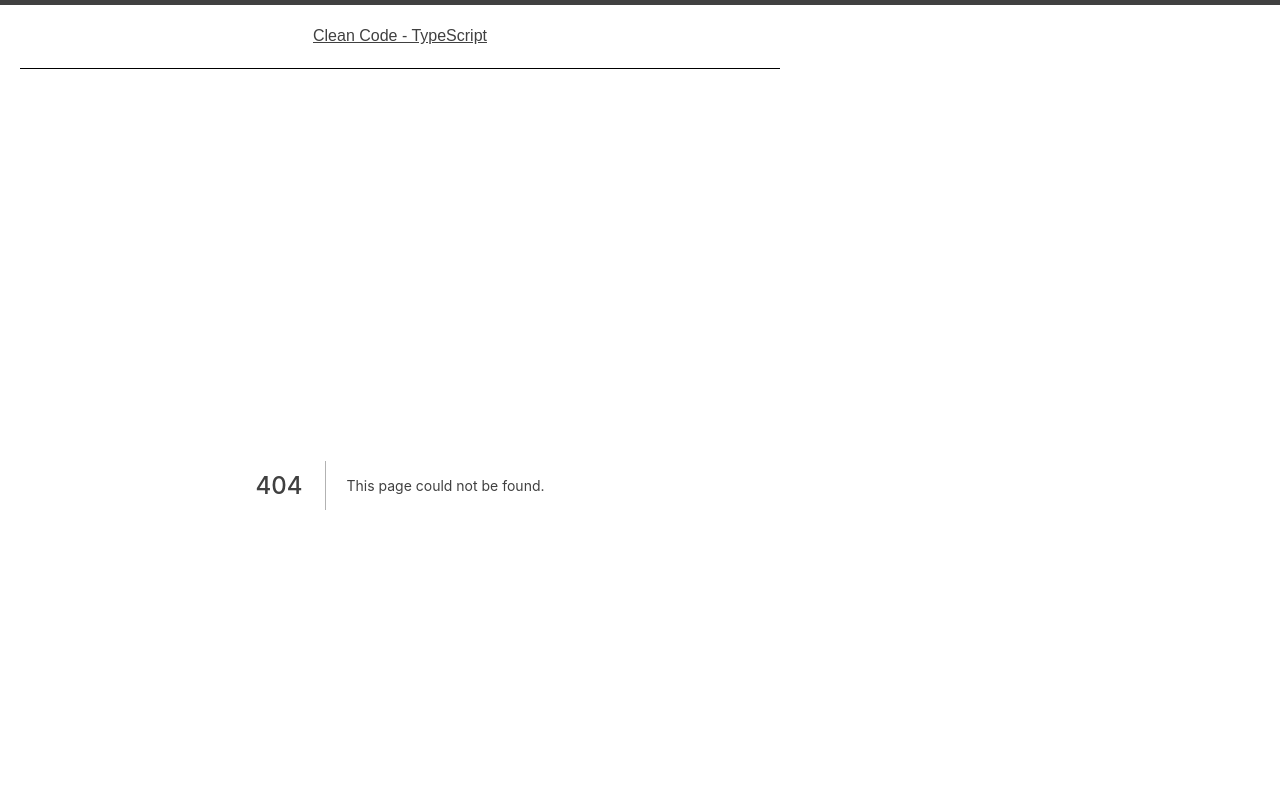
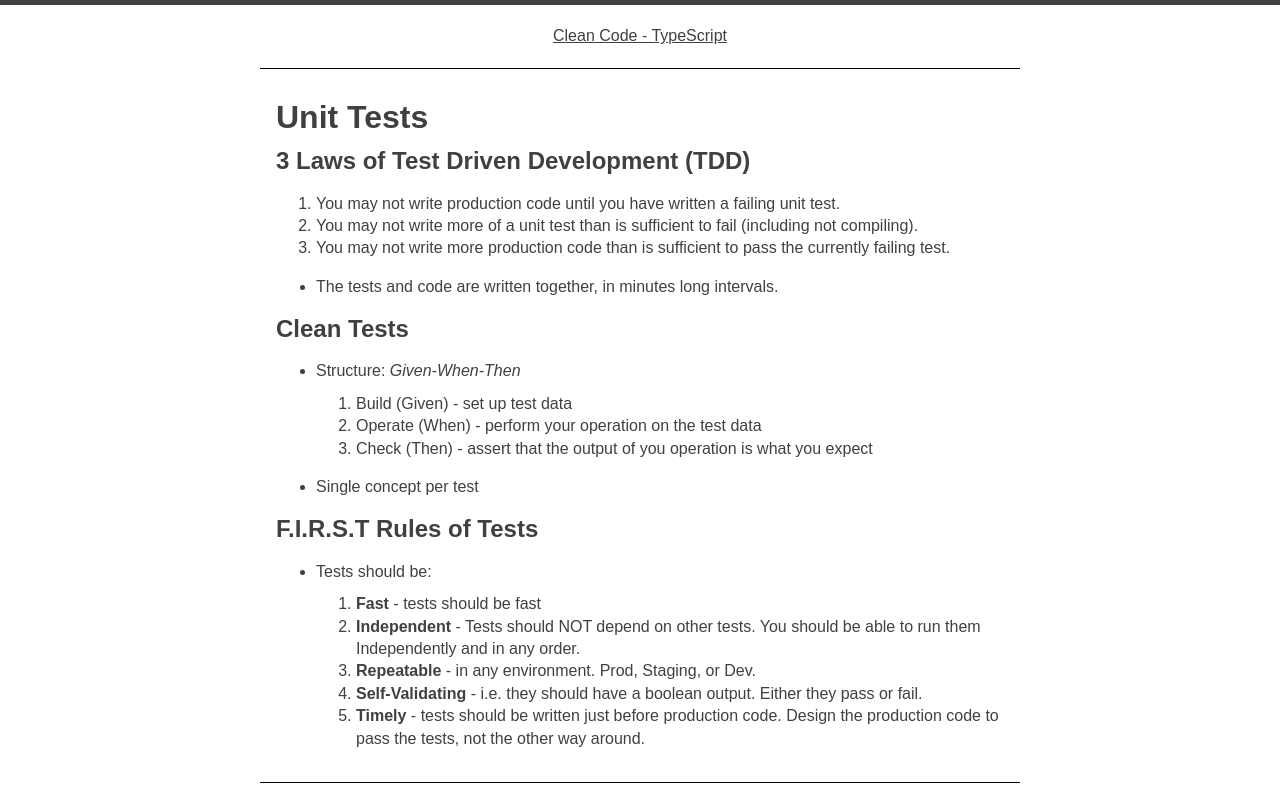
Before and after one commit to bfitzsimmons703/clean-code, a Next.js app: page /clean-code/unit-tests in a window 1280 px wide. Before the commit this address had no page. Shown: the top 800 px of the page. Built offline with nearby package versions, Linux system fonts and the light colour scheme.

Commit message:
Unit tests tutorial

```diff
--- /dev/null
+++ b/pages/clean-code/unit-tests.mdx
@@ -0,0 +1,29 @@
+# Unit Tests
+
+## 3 Laws of Test Driven Development (TDD)
+
+1. You may not write production code until you have written a failing unit test.
+2. You may not write more of a unit test than is sufficient to fail (including not compiling).
+3. You may not write more production code than is sufficient to pass the currently failing test.
+
+-   The tests and code are written together, in minutes long intervals.
+
+## Clean Tests
+
+-   Structure: _Given-When-Then_
+
+    1. Build (Given) - set up test data
+    2. Operate (When) - perform your operation on the test data
+    3. Check (Then) - assert that the output of you operation is what you expect
+
+-   Single concept per test
+
+## F.I.R.S.T Rules of Tests
+
+-   Tests should be:
+
+    1. **Fast** - tests should be fast
+    2. **Independent** - Tests should NOT depend on other tests. You should be able to run them Independently and in any order.
+    3. **Repeatable** - in any environment. Prod, Staging, or Dev.
+    4. **Self-Validating** - i.e. they should have a boolean output. Either they pass or fail.
+    5. **Timely** - tests should be written just before production code. Design the production code to pass the tests, not the other way around.
--- a/styles/neat.scss
+++ b/styles/neat.scss
@@ -94,10 +94,6 @@ button:last-child,
 
 /* Desktop sizes */
 @media only screen and (min-width: 600px) {
-	ol {
-		column-count: 2;
-	}
-
 	.row {
 		display: flex;
 		flex-direction: row;
```
